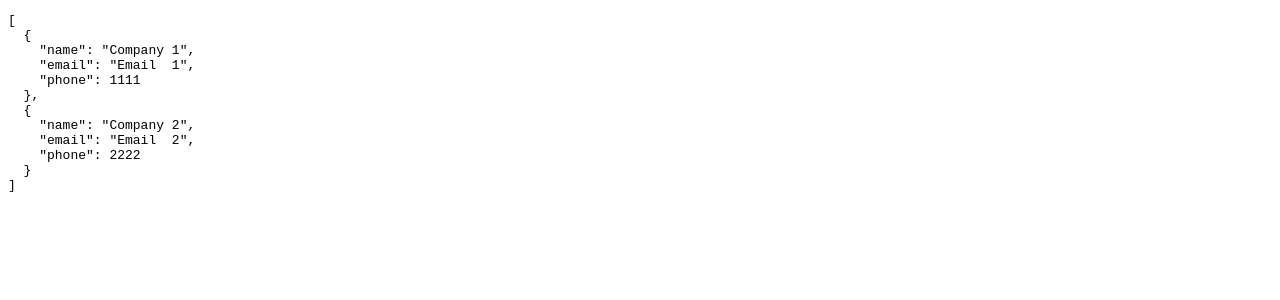
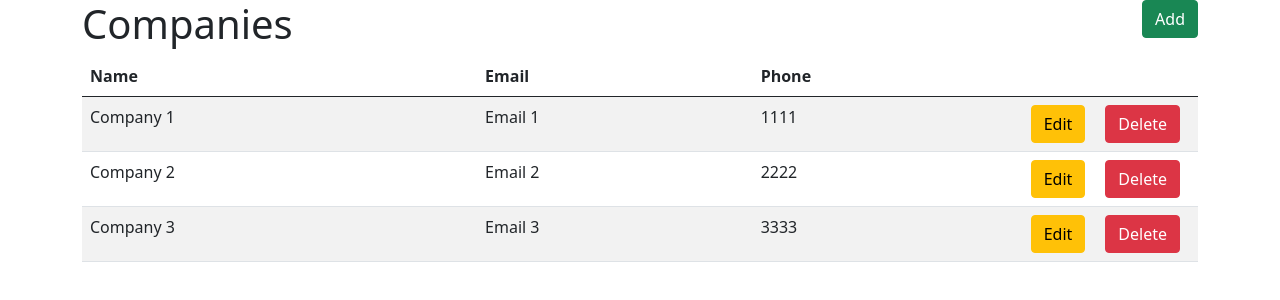
Before and after one commit to SSWConsulting/Angular-Superpowers-June-2021, an Angular app: page / in a window 1280 px wide. Shown: the top 300 px of the page. Built offline with nearby package versions, Linux system fonts and the light colour scheme.

Commit message:
Add company style

```diff
--- a/package.json
+++ b/package.json
@@ -18,6 +18,7 @@
     "@angular/platform-browser": "~12.0.5",
     "@angular/platform-browser-dynamic": "~12.0.5",
     "@angular/router": "~12.0.5",
+    "bootstrap": "^5.0.1",
     "rxjs": "~6.6.0",
     "tslib": "^2.1.0",
     "zone.js": "~0.11.4"
--- a/src/app/app.component.html
+++ b/src/app/app.component.html
@@ -1 +1,3 @@
-<fbc-company-list></fbc-company-list>
+<div class="container">
+  <fbc-company-list></fbc-company-list>
+</div>
--- a/src/app/company/company-list/company-list.component.html
+++ b/src/app/company/company-list/company-list.component.html
@@ -1,3 +1,25 @@
-<pre>
-{{ companies | json }}
-</pre>
+<h1>
+  Companies <button class="btn btn-success float-end">Add</button>
+</h1>
+
+<table class="table table-striped">
+  <thead>
+    <tr>
+      <th>Name</th>
+      <th>Email</th>
+      <th>Phone</th>
+      <th></th>
+    </tr>
+  </thead>
+  <tbody>
+    <tr *ngFor="let company of companies">
+      <td>{{ company.name }}</td>
+      <td>{{ company.email }}</td>
+      <td>{{ company.phone }}</td>
+      <td class="company-actions">
+        <button class="btn btn-warning">Edit</button>
+        <button class="btn btn-danger">Delete</button>
+      </td>
+    </tr>
+  </tbody>
+</table>
--- a/src/app/company/company-list/company-list.component.scss
+++ b/src/app/company/company-list/company-list.component.scss
@@ -0,0 +1,8 @@
+.company-actions {
+  white-space: nowrap;
+  width: 140px;
+}
+
+.company-actions .btn {
+  margin: 0 10px;
+}
--- a/src/app/company/company-list/company-list.component.ts
+++ b/src/app/company/company-list/company-list.component.ts
@@ -1,5 +1,6 @@
 import { Component, OnInit } from '@angular/core';
 import { Company } from '../company';
+
 
 @Component({
   selector: 'fbc-company-list',
@@ -20,6 +21,7 @@
     this.companies = [
       { name: 'Company 1', email: 'Email  1', phone: 1111 },
       { name: 'Company 2', email: 'Email  2', phone: 2222 },
+      { name: 'Company 3', email: 'Email  3', phone: 3333 },
     ];
   }
 
--- a/src/styles.scss
+++ b/src/styles.scss
@@ -1 +1,3 @@
 /* You can add global styles to this file, and also import other style files */
+/* Importing Bootstrap SCSS file. */
+@import '~bootstrap/scss/bootstrap';
```
Also changed, not shown: 1 other file (tests, documents, lock files or other folders).
